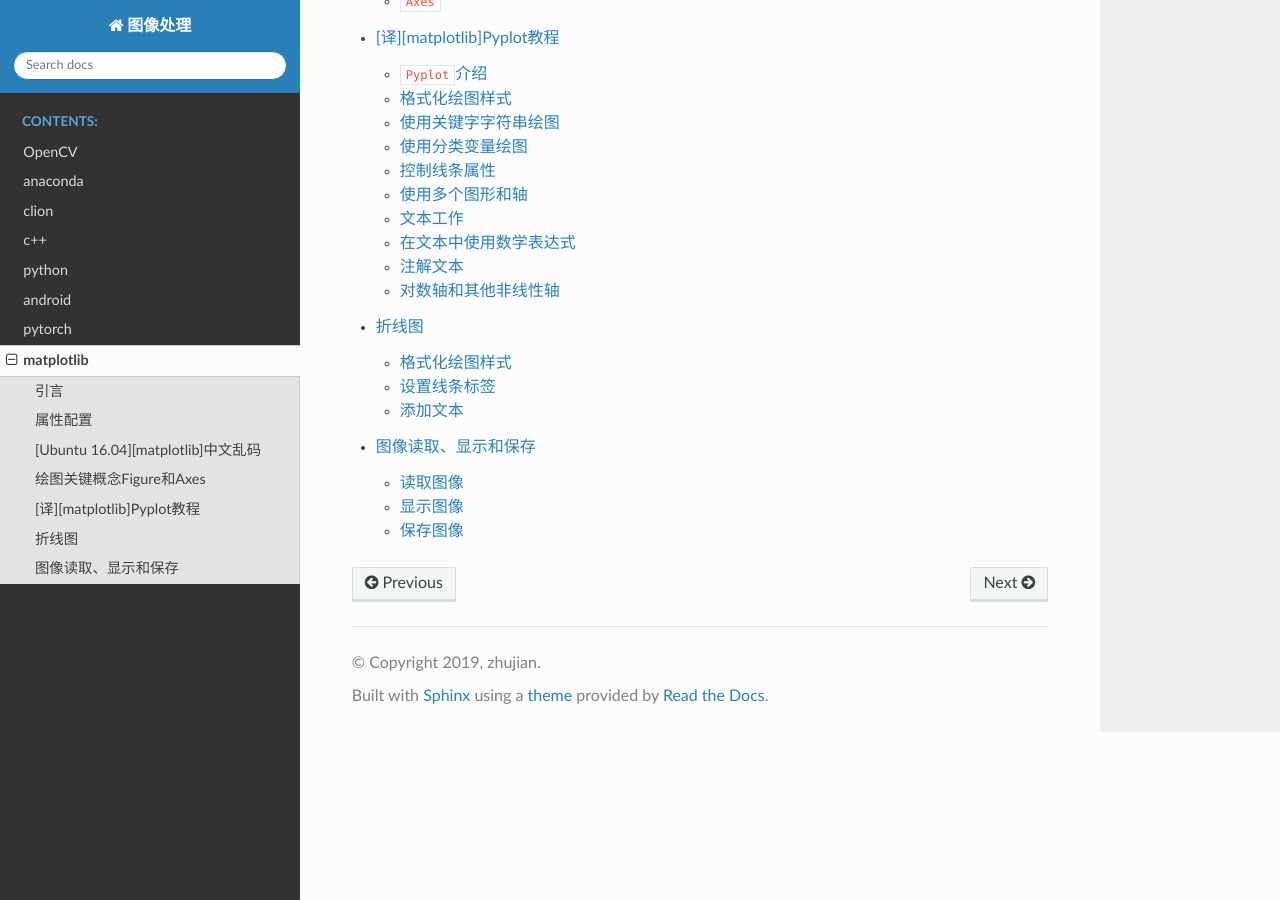
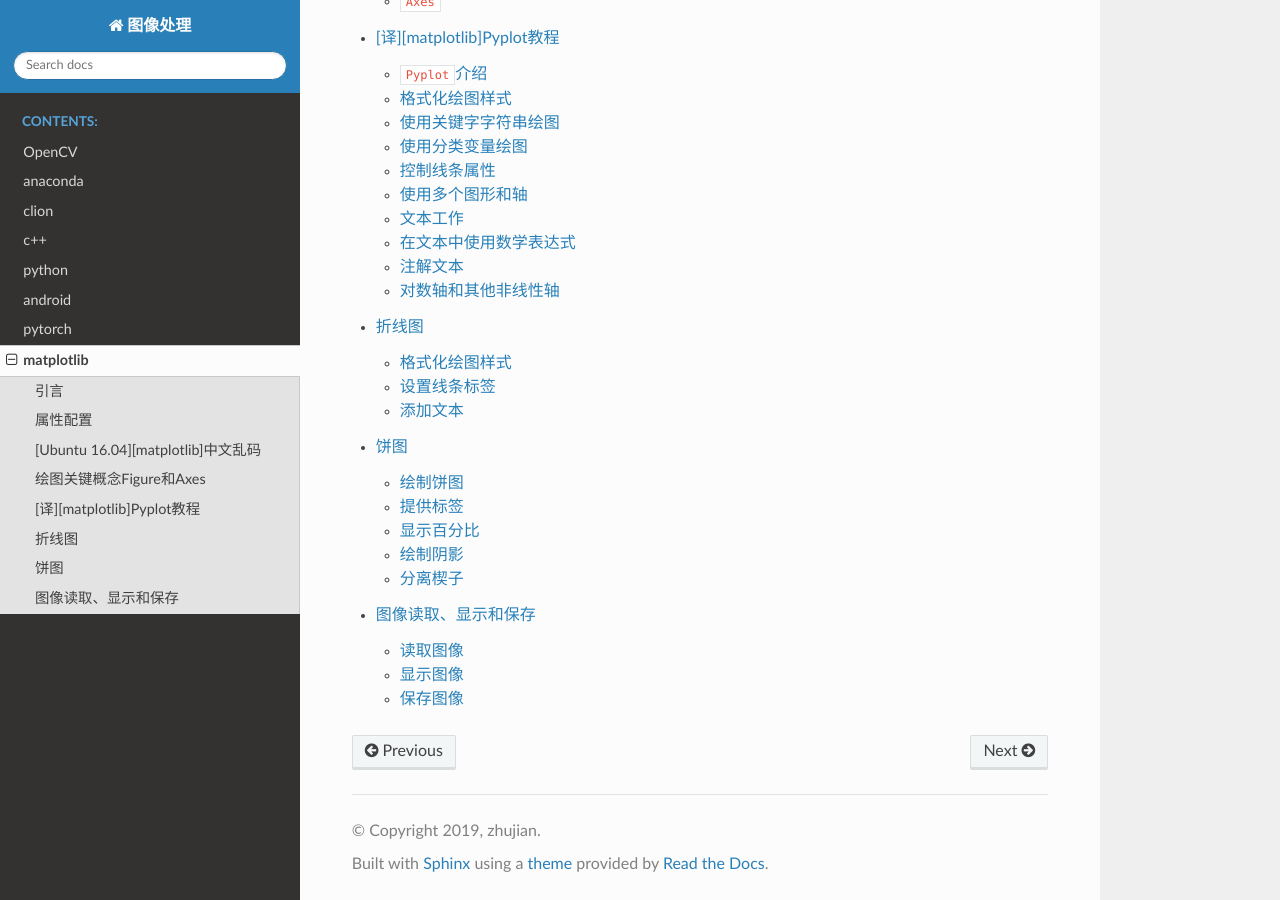
Before and after one commit to Document-Collection/image-processing, a Sphinx documentation site: the page built from docs/source/matplotlib.rst, in a window 1280 px wide and 900 px high, scrolled down 713 px. Built offline with Sphinx 7.4.7 and the Read the Docs theme 2.0.0, drawn with Linux system fonts in a browser that asks for light colours; pages that are not in the unit, such as notebooks, are missing from menus; some of the changed lines change nothing that is shown.

Commit message:
docs(matplotlib): 饼图绘制

````diff
--- a/docs/source/matplotlib.rst
+++ b/docs/source/matplotlib.rst
@@ -15,4 +15,5 @@
    matplotlib/绘图关键概念Figure和Axes
    matplotlib/[译][matplotlib]Pyplot教程
    matplotlib/折线图
+   matplotlib/饼图
    matplotlib/图像读取、显示和保存
--- /dev/null
+++ b/docs/source/matplotlib/饼图.md
@@ -0,0 +1,166 @@
+
+# 饼图
+
+参考：
+
+[Basic pie chart](https://matplotlib.org/gallery/pie_and_polar_charts/pie_features.html?highlight=pie%20chart#basic-pie-chart)
+
+[Pie Demo2](https://matplotlib.org/gallery/pie_and_polar_charts/pie_demo2.html#pie-demo2)
+
+[Labeling a pie and a donut](https://matplotlib.org/gallery/pie_and_polar_charts/pie_and_donut_labels.html#labeling-a-pie-and-a-donut)
+
+使用函数[matplotlib.pyplot.pie](https://matplotlib.org/api/_as_gen/matplotlib.pyplot.pie.html?highlight=pie#matplotlib.pyplot.pie)进行饼图的绘制
+
+```
+matplotlib.pyplot.pie(x, explode=None, labels=None, colors=None, autopct=None, pctdistance=0.6, shadow=False, labeldistance=1.1, startangle=None, radius=None, counterclock=True, wedgeprops=None, textprops=None, center=(0, 0), frame=False, rotatelabels=False, *, data=None)
+```
+
+必选参数`x`是一个标量数组，表示生成饼图的楔子(`wedge`)个数和分数(`fractional`)比例，其中分数比例通过`x/sum(x)`计算得出。如果`sum(x)<1`，那么饼图会有一部分（`1-sum(x)`）面积空白
+
+可选参数`explode`是一个标量数组，长度和楔子数组`x`相同，表示楔子分离距离
+
+可选参数`labels`是一个字符列表，长度和`x`相同，提供每个楔子的标签
+
+可选参数`autopct`可输入字符串或函数，用于标记每个楔子的数值大小，显示在楔子内部
+
+可选参数`shadow`用于绘制饼图阴影
+
+可选参数`startangle`决定启动绘制的角度。注意：*从`x`轴正方向沿着逆时针开始*
+
+**默认绘制饼图从`x`轴开始，逆时针(`counterclockwise`)方向绘制**
+
+**确保饼图绘制为圆形，使用等高比例`plt.axis('equal')`**
+
+## 绘制饼图
+
+完整饼图
+
+```
+# -*- coding: utf-8 -*-
+
+"""
+饼图（pie chart）
+"""
+
+import matplotlib.pyplot as plt
+
+x = [1, 2, 3]
+
+plt.pie(x)
+
+plt.savefig('pie-1.png')
+plt.show()
+```
+
+![](./imgs/pie-1.png)
+
+不完整饼图
+
+```
+# -*- coding: utf-8 -*-
+
+"""
+饼图（pie chart）
+"""
+
+import matplotlib.pyplot as plt
+
+x = [0.1, 0.2, 0.3]
+
+plt.pie(x)
+
+plt.savefig('pie-2.png')
+plt.show()
+```
+
+![](./imgs/pie-2.png)
+
+## 提供标签
+
+```
+# -*- coding: utf-8 -*-
+
+"""
+饼图（pie chart）
+"""
+
+import matplotlib.pyplot as plt
+
+x = [1, 2, 3]
+labels = ["1", "2", "3"]
+
+plt.pie(x, labels=labels)
+
+plt.savefig('pie-3.png')
+plt.show()
+```
+
+![](./imgs/pie-3.png)
+
+## 显示百分比
+
+```
+# -*- coding: utf-8 -*-
+
+"""
+饼图（pie chart）
+"""
+
+import matplotlib.pyplot as plt
+
+x = [1, 2, 3]
+labels = ["1", "2", "3"]
+
+plt.pie(x, labels=labels, autopct='%1.1f%%')
+
+plt.savefig('pie-4.png')
+plt.show()
+```
+
+![](./imgs/pie-4.png)
+
+## 绘制阴影
+
+```
+# -*- coding: utf-8 -*-
+
+"""
+饼图（pie chart）
+"""
+
+import matplotlib.pyplot as plt
+
+x = [1, 2, 3]
+labels = ["1", "2", "3"]
+
+plt.pie(x, labels=labels, autopct='%1.1f%%', shadow=True)
+
+plt.savefig('pie-5.png')
+plt.show()
+```
+
+![](./imgs/pie-5.png)
+
+## 分离楔子
+
+```
+# -*- coding: utf-8 -*-
+
+"""
+饼图（pie chart）
+"""
+
+import matplotlib.pyplot as plt
+
+x = [1, 2, 3]
+labels = ["1", "2", "3"]
+explode = [0, 0.1, 0]
+
+plt.pie(x, explode=explode, labels=labels, autopct='%1.1f%%', shadow=True)
+
+plt.axis('equal')
+plt.savefig('pie-6.png')
+plt.show()
+```
+
+![](./imgs/pie-6.png)
````
Also changed, not shown: docs/source/matplotlib/imgs/gray-2-3.png, docs/source/matplotlib/imgs/pie-1.png (added), docs/source/matplotlib/imgs/pie-2.png (added), docs/source/matplotlib/imgs/pie-3.png (added), docs/source/matplotlib/imgs/pie-4.png (added), docs/source/matplotlib/imgs/pie-5.png (added), docs/source/matplotlib/imgs/pie-6.png (added).
